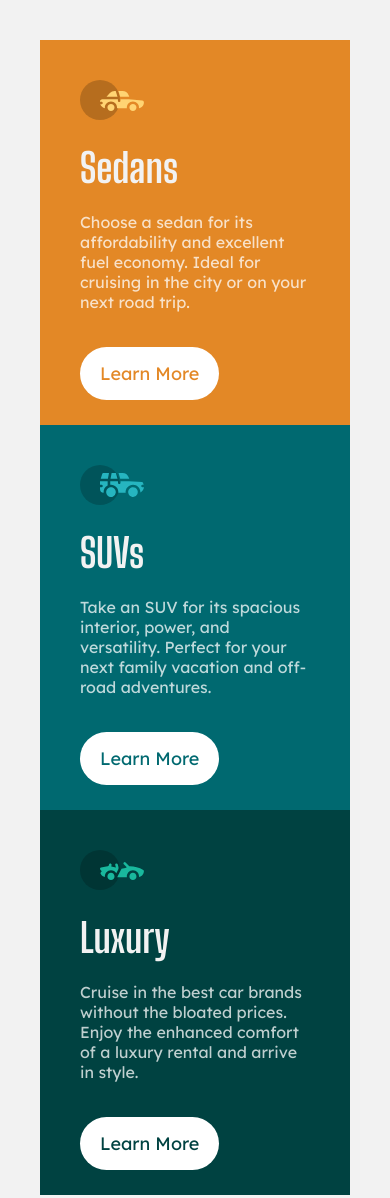
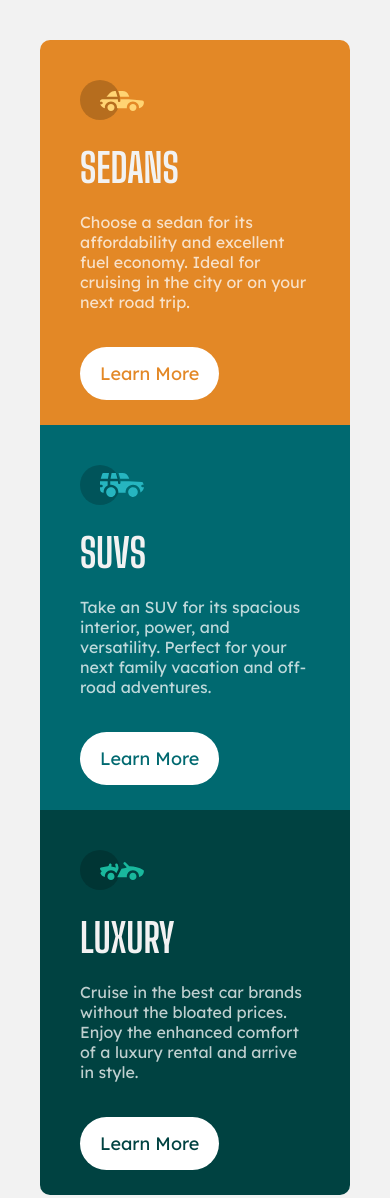
Before and after one commit to joehaddad1000/3-column-preview-card-component, a plain HTML site: page index.html in a window 390 px wide. Shown: the top 1198 px of the page. Drawn offline with Linux system fonts and the light colour scheme.

Commit message:
finished for now - mobile view

```diff
--- a/containers.css
+++ b/containers.css
@@ -34,7 +34,12 @@
 
 .c {
   padding: 40px;
+}
+
+.sedans {
   background-color: hsl(31, 77%, 52%);
+  border-top-left-radius: 10px;
+  border-top-right-radius: 10px;
 }
 
 .suvs {
@@ -48,6 +53,8 @@
 
 .luxury {
   background-color: hsl(179, 100%, 13%);
+  border-bottom-right-radius: 10px;
+  border-bottom-left-radius: 10px;
 }
 
 .luxury a {
--- a/index.html
+++ b/index.html
@@ -17,9 +17,9 @@
 <body>
 
   <div class="container">
-    <div class="c">
+    <div class="c sedans">
       <img src="/images/icon-sedans.svg" alt="sedans">
-      <h1>Sedans</h1>
+      <h1>SEDANS</h1>
       <p> Choose a sedan for its affordability and excellent fuel economy. Ideal for cruising in the city or on your next road trip.
       </p>
       <a href="#">
@@ -28,7 +28,7 @@
     </div>
     <div class="c suvs">
       <img src="/images/icon-suvs.svg" alt="suvs">
-      <h1>SUVs</h1>
+      <h1>SUVS</h1>
       <p> Take an SUV for its spacious interior, power, and versatility. Perfect for your next family vacation and off-road adventures.
       </p>
       <a href="#">
@@ -37,7 +37,7 @@
     </div>
     <div class="c luxury">
             <img src="/images/icon-luxury.svg" alt="luxury">
-      <h1>Luxury</h1>
+      <h1>LUXURY</h1>
       <p> Cruise in the best car brands without the bloated prices. Enjoy the enhanced comfort of a luxury rental and arrive in style.
       </p>
             <a href="#">
--- a/style.css
+++ b/style.css
@@ -5,6 +5,7 @@
 }
 
 body {
+  scroll-behavior: smooth;
   background-color: rgb(242,242,242);
  font-size: 15px;
  min-height: 100vh;
```
